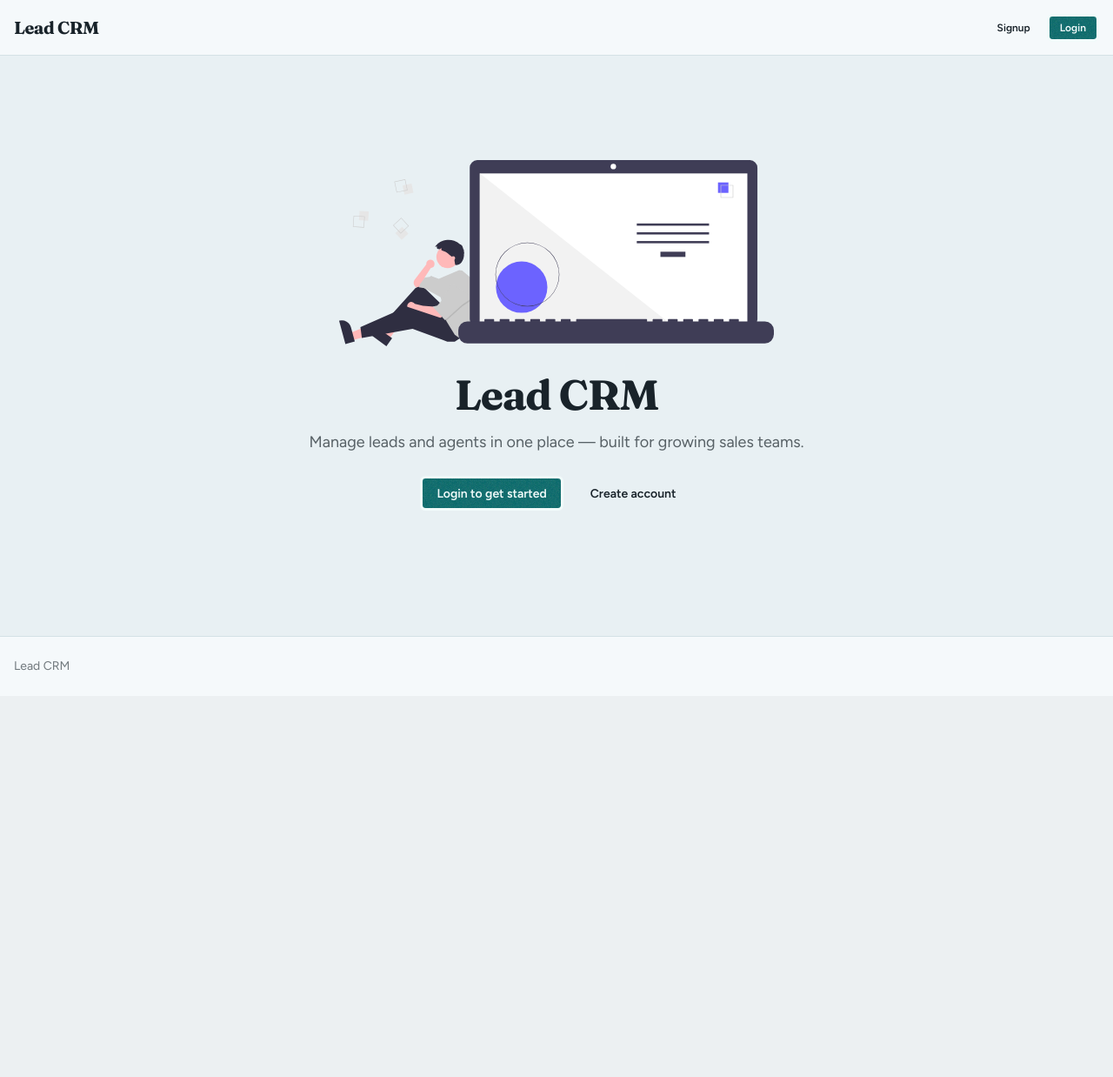
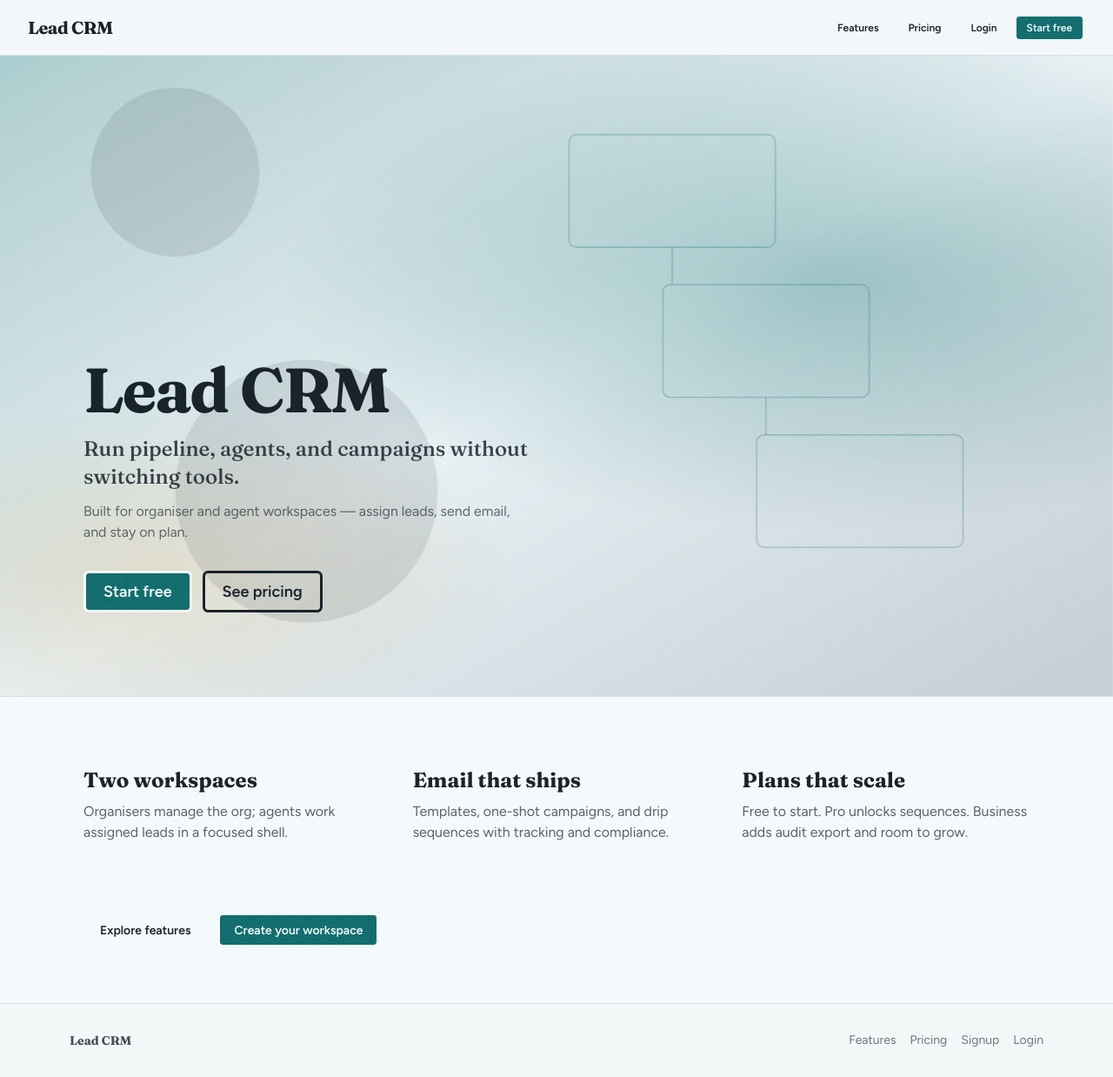
Before and after one commit to nomanmajeed/django-lead-crm, a Django app: page / in a window 1280 px wide. Shown: the whole page at 87% size. Before the commit the page ends 770 px from the top, so only its background shows below. Run offline with Django 3.2, Linux system fonts and the light colour scheme; style sheets or scripts are compiled from the project's sources; parts of the project's set-up code (start-up, migrations or seed data) failed here and were passed over; some libraries are stand-ins or nearby versions.

Commit message:
feat(leadcrm-32): refresh marketing site with DaisyUI landing, features, and pricing (#32)

```diff
--- a/djcrm/urls.py
+++ b/djcrm/urls.py
@@ -56,10 +56,13 @@ from leads.lists import (
     ContactListIndexView,
 )
 from leads.views import AgentHomeView, AppHomeView, SignupView, landing_page
+from leads.marketing_views import MarketingFeaturesView, MarketingPricingView
 
 urlpatterns = [
     path("admin/", admin.site.urls),
     path("", landing_page, name="landing_page"),
+    path("features/", MarketingFeaturesView.as_view(), name="marketing_features"),
+    path("pricing/", MarketingPricingView.as_view(), name="marketing_pricing"),
     # Organiser app space
     path("app/", AppHomeView.as_view(), name="app_home"),
     path("app/leads/", include(("leads.urls", "leads"), namespace="leads")),
--- a/templates/landing_page.html
+++ b/templates/landing_page.html
@@ -1,23 +1,84 @@
 {% extends "layouts/marketing.html" %}
-{% load static %}
 
-{% block title %}Lead CRM{% endblock %}
+{% block title %}Lead CRM — Pipeline, email, and team in one place{% endblock %}
+
+{% block extra_head %}
+<style>
+@keyframes leadcrm-rise {
+  from { opacity: 0; transform: translateY(14px); }
+  to { opacity: 1; transform: translateY(0); }
+}
+@keyframes leadcrm-drift {
+  from { transform: translate3d(0, 0, 0) scale(1); }
+  to { transform: translate3d(-2%, 1.5%, 0) scale(1.04); }
+}
+.mkt-rise { animation: leadcrm-rise 0.7s ease-out both; }
+.mkt-rise-delay { animation: leadcrm-rise 0.8s ease-out 0.12s both; }
+.mkt-rise-delay-2 { animation: leadcrm-rise 0.85s ease-out 0.22s both; }
+.mkt-hero-visual { animation: leadcrm-drift 18s ease-in-out alternate infinite; }
+@media (prefers-reduced-motion: reduce) {
+  .mkt-rise, .mkt-rise-delay, .mkt-rise-delay-2, .mkt-hero-visual { animation: none; }
+}
+</style>
+{% endblock %}
 
 {% block content %}
-<section class="py-16 md:py-24">
-    <div class="flex flex-col items-center text-center gap-8">
-        <img class="w-5/6 md:w-2/5 object-cover object-center" alt="Lead CRM"
-            src="{% static 'images/landing_page.svg' %}">
-        <div class="max-w-2xl space-y-4">
-            <p class="font-display text-4xl md:text-5xl font-bold text-base-content tracking-tight">Lead CRM</p>
-            <p class="text-base-content/70 text-lg leading-relaxed">
-                Manage leads and agents in one place — built for growing sales teams.
-            </p>
-            <div class="flex justify-center gap-3 pt-2">
-                <a href="{% url 'login' %}" class="btn btn-primary">Login to get started</a>
-                <a href="{% url 'signup' %}" class="btn btn-ghost">Create account</a>
-            </div>
+{# First viewport: brand, one headline, one sentence, CTAs, full-bleed visual #}
+<section class="relative min-h-[calc(100vh-4rem)] flex flex-col justify-end overflow-hidden">
+    <div class="absolute inset-0 mkt-hero-visual pointer-events-none" aria-hidden="true">
+        <div class="absolute inset-0 bg-gradient-to-br from-primary/25 via-base-200 to-secondary/20"></div>
+        <div class="absolute inset-0 opacity-90"
+             style="background:
+                radial-gradient(ellipse 70% 55% at 75% 35%, color-mix(in oklch, var(--color-primary) 35%, transparent), transparent 70%),
+                radial-gradient(ellipse 50% 40% at 15% 80%, color-mix(in oklch, var(--color-accent) 22%, transparent), transparent 65%);">
+        </div>
+        <svg class="absolute inset-0 w-full h-full" viewBox="0 0 1200 800" preserveAspectRatio="xMidYMid slice" fill="none">
+            <g stroke="currentColor" class="text-primary/25" stroke-width="1.5">
+                <rect x="620" y="140" width="220" height="120" rx="8"/>
+                <rect x="720" y="300" width="220" height="120" rx="8"/>
+                <rect x="820" y="460" width="220" height="120" rx="8"/>
+                <path d="M730 260v40M830 420v40"/>
+            </g>
+            <g fill="currentColor" class="text-base-content/10">
+                <circle cx="200" cy="180" r="90"/>
+                <circle cx="340" cy="520" r="140"/>
+            </g>
+        </svg>
+    </div>
+
+    <div class="relative z-10 max-w-6xl mx-auto w-full px-4 md:px-8 pb-16 md:pb-24 pt-24">
+        <p class="font-display text-5xl md:text-7xl font-bold tracking-tight mkt-rise">Lead CRM</p>
+        <h1 class="mt-4 max-w-xl text-xl md:text-2xl font-medium text-base-content/85 mkt-rise-delay">
+            Run pipeline, agents, and campaigns without switching tools.
+        </h1>
+        <p class="mt-3 max-w-lg text-base-content/65 mkt-rise-delay">
+            Built for organiser and agent workspaces — assign leads, send email, and stay on plan.
+        </p>
+        <div class="mt-8 flex flex-wrap gap-3 mkt-rise-delay-2">
+            <a href="{% url 'signup' %}" class="btn btn-primary btn-lg">Start free</a>
+            <a href="{% url 'marketing_pricing' %}" class="btn btn-outline btn-lg">See pricing</a>
         </div>
     </div>
 </section>
-{% endblock content %}
+
+<section class="bg-base-100 border-t border-base-300">
+    <div class="max-w-6xl mx-auto px-4 md:px-8 py-16 md:py-20 grid md:grid-cols-3 gap-10 md:gap-12">
+        <div>
+            <h2 class="font-display text-2xl font-bold">Two workspaces</h2>
+            <p class="mt-2 text-base-content/70">Organisers manage the org; agents work assigned leads in a focused shell.</p>
+        </div>
+        <div>
+            <h2 class="font-display text-2xl font-bold">Email that ships</h2>
+            <p class="mt-2 text-base-content/70">Templates, one-shot campaigns, and drip sequences with tracking and compliance.</p>
+        </div>
+        <div>
+            <h2 class="font-display text-2xl font-bold">Plans that scale</h2>
+            <p class="mt-2 text-base-content/70">Free to start. Pro unlocks sequences. Business adds audit export and room to grow.</p>
+        </div>
+    </div>
+    <div class="max-w-6xl mx-auto px-4 md:px-8 pb-16 flex flex-wrap gap-3">
+        <a href="{% url 'marketing_features' %}" class="btn btn-ghost">Explore features</a>
+        <a href="{% url 'signup' %}" class="btn btn-primary">Create your workspace</a>
+    </div>
+</section>
+{% endblock %}
--- a/templates/layouts/marketing.html
+++ b/templates/layouts/marketing.html
@@ -1,17 +1,21 @@
 {% extends "layouts/root.html" %}
 
 {% block body %}
-<div class="min-h-screen flex flex-col">
+<div class="min-h-screen flex flex-col bg-base-200">
     {% include "partials/marketing_nav.html" %}
     {% include "partials/flash_messages.html" %}
-    <main class="flex-1">
-        <div class="max-w-7xl mx-auto px-4 py-6">
-            {% block content %}{% endblock %}
-        </div>
+    <main class="flex-1 flex flex-col">
+        {% block content %}{% endblock %}
     </main>
-    <footer class="border-t border-base-300 bg-base-100">
-        <div class="max-w-7xl mx-auto px-4 py-6 text-sm text-base-content/60">
-            {% block footer %}Lead CRM{% endblock %}
+    <footer class="border-t border-base-300 bg-base-100/80">
+        <div class="max-w-6xl mx-auto px-4 py-8 flex flex-wrap gap-4 justify-between text-sm text-base-content/60">
+            <span class="font-display font-semibold text-base-content/80">Lead CRM</span>
+            <nav class="flex flex-wrap gap-4">
+                <a href="{% url 'marketing_features' %}" class="link link-hover">Features</a>
+                <a href="{% url 'marketing_pricing' %}" class="link link-hover">Pricing</a>
+                <a href="{% url 'signup' %}" class="link link-hover">Signup</a>
+                <a href="{% url 'login' %}" class="link link-hover">Login</a>
+            </nav>
         </div>
     </footer>
 </div>
--- a/templates/partials/marketing_nav.html
+++ b/templates/partials/marketing_nav.html
@@ -1,18 +1,20 @@
-<header class="navbar bg-base-100 border-b border-base-300 px-4">
+<header class="navbar px-4 md:px-8 bg-base-100/80 backdrop-blur border-b border-base-300 sticky top-0 z-30">
     <div class="flex-1">
         <a href="{% url 'landing_page' %}" class="font-display text-xl font-bold tracking-tight">Lead CRM</a>
     </div>
-    <div class="flex-none gap-1">
+    <div class="flex-none gap-1 items-center">
+        <a href="{% url 'marketing_features' %}" class="btn btn-ghost btn-sm hidden sm:inline-flex">Features</a>
+        <a href="{% url 'marketing_pricing' %}" class="btn btn-ghost btn-sm hidden sm:inline-flex">Pricing</a>
         {% if request.user.is_authenticated %}
         {% if can_manage %}
-        <a href="{% url 'app_home' %}" class="btn btn-ghost btn-sm">Open app</a>
+        <a href="{% url 'app_home' %}" class="btn btn-primary btn-sm">Open app</a>
         {% elif is_agent_member %}
-        <a href="{% url 'agent_home' %}" class="btn btn-ghost btn-sm">Open workspace</a>
+        <a href="{% url 'agent_home' %}" class="btn btn-primary btn-sm">Open workspace</a>
         {% endif %}
-        <a href="{% url 'logout' %}" class="btn btn-outline btn-sm">Logout</a>
+        <a href="{% url 'logout' %}" class="btn btn-ghost btn-sm">Logout</a>
         {% else %}
-        <a href="{% url 'signup' %}" class="btn btn-ghost btn-sm">Signup</a>
-        <a href="{% url 'login' %}" class="btn btn-primary btn-sm">Login</a>
+        <a href="{% url 'login' %}" class="btn btn-ghost btn-sm">Login</a>
+        <a href="{% url 'signup' %}" class="btn btn-primary btn-sm">Start free</a>
         {% endif %}
     </div>
 </header>
--- a/templates/registration/login.html
+++ b/templates/registration/login.html
@@ -4,7 +4,7 @@
 {% block title %}Login · Lead CRM{% endblock %}
 
 {% block content %}
-<div class="max-w-md mx-auto py-10">
+<div class="max-w-md mx-auto py-10 px-4">
     <div class="mb-6">
         <h1 class="font-display text-3xl font-bold">Welcome back</h1>
         <p class="text-base-content/70 mt-1">
--- a/templates/registration/signup.html
+++ b/templates/registration/signup.html
@@ -4,7 +4,7 @@
 {% block title %}Create your workspace · Lead CRM{% endblock %}
 
 {% block content %}
-<div class="max-w-md mx-auto py-10">
+<div class="max-w-md mx-auto py-10 px-4">
     <div class="mb-6">
         <h1 class="font-display text-3xl font-bold">Create your workspace</h1>
         <p class="text-base-content/70 mt-1">
```
Also changed, not shown: leads/marketing_views.py (added, +26 -0 lines), leads/tests.py (+28 -0 lines), templates/marketing/features.html (added, +39 -0 lines), templates/marketing/pricing.html (added, +38 -0 lines).
